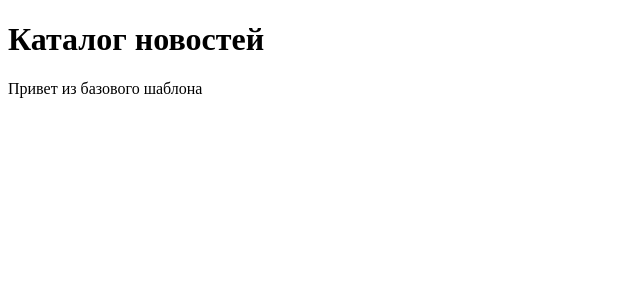
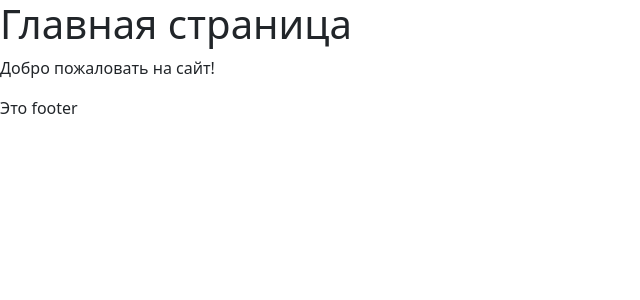
Before and after one commit to tel-ran-de/230924-e-pt-django, a Django app: page / in a window 1280 px wide. Shown: the top 300 px of the page, without its empty margins (0-640 px from the left). Run offline with Django 5.2, Linux system fonts and the light colour scheme.

Commit message:
Урок 3: создали шаблон main.html и расширили базовый шаблон base.html

```diff
--- a/news/views.py
+++ b/news/views.py
@@ -21,9 +21,9 @@ info = {
 
 def main(request):
     """
-    Представление рендерит шаблон base.html
+    Представление рендерит шаблон main.html
     """
-    return render(request, 'base.html')
+    return render(request, 'main.html')
 
 
 def about(request):
--- a/templates/base.html
+++ b/templates/base.html
@@ -1,11 +1,35 @@
 <!DOCTYPE html>
 <html lang="ru">
-    <head>
-        <meta charset="UTF-8">
-        <title>Info to Go</title>
-    </head>
-    <body>
-        <h1>Каталог новостей</h1>
-        <p>Привет из базового шаблона</p>
-    </body>
+  <head>
+    <meta charset="utf-8" />
+    <meta name="viewport" content="width=device-width, initial-scale=1" />
+    <title>Каталог</title>
+    <link
+      href="https://cdn.jsdelivr.net/npm/bootstrap@5.3.3/dist/css/bootstrap.min.css"
+      rel="stylesheet"
+      integrity="sha384-QWTKZyjpPEjISv5WaRU9OFeRpok6YctnYmDr5pNlyT2bRjXh0JMhjY6hW+ALEwIH"
+      crossorigin="anonymous"
+    />
+  </head>
+  <body>
+    <header></header>
+    <main>
+      {% comment %} Это комментарий Django Template {% endcomment %}
+      {% comment %} Сделаем блок с контентом {% endcomment %}
+        <!--Привет из базового шаблона в комментарии HTML-->
+      {% block content %}
+        {% comment %} Сюда будут вставлятся данные {% endcomment %}
+      {% endblock %}
+    </main>
+    <footer>
+        {% block footer %}
+            <p>Этот текст будет выведен, если в наследуемом шаблоне нет подстановки</p>
+        {% endblock %}
+    </footer>
+    <script
+      src="https://cdn.jsdelivr.net/npm/bootstrap@5.3.3/dist/js/bootstrap.bundle.min.js"
+      integrity="sha384-YvpcrYf0tY3lHB60NNkmXc5s9fDVZLESaAA55NDzOxhy9GkcIdslK1eN7N6jIeHz"
+      crossorigin="anonymous"
+    ></script>
+  </body>
 </html>
--- /dev/null
+++ b/templates/main.html
@@ -0,0 +1,12 @@
+{% extends "base.html" %}
+{% comment %}
+    Этот шаблон расширяет базовый шаблон base.html
+{% endcomment %}
+{% block content %}
+    <h1>Главная страница</h1>
+    <p>Добро пожаловать на сайт!</p>
+    {% comment %} <p>На нашем сайте, новостей {{ news_count }}, пользователей {{ users_count }}</p> {% endcomment %}
+{% endblock %}
+{% block footer %}
+    <p>Это footer</p>
+{% endblock %}
```
Also changed, not shown: README.md.
